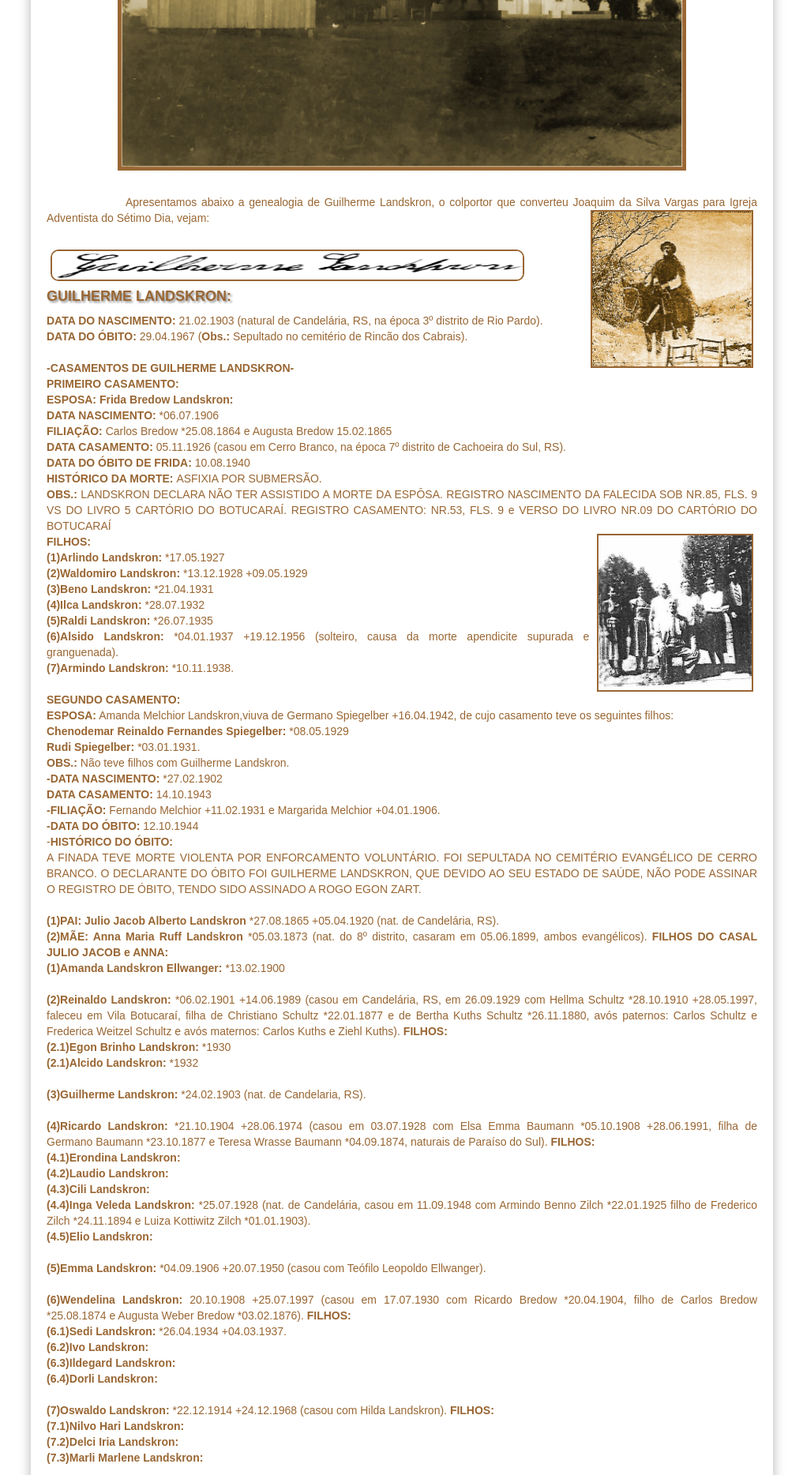
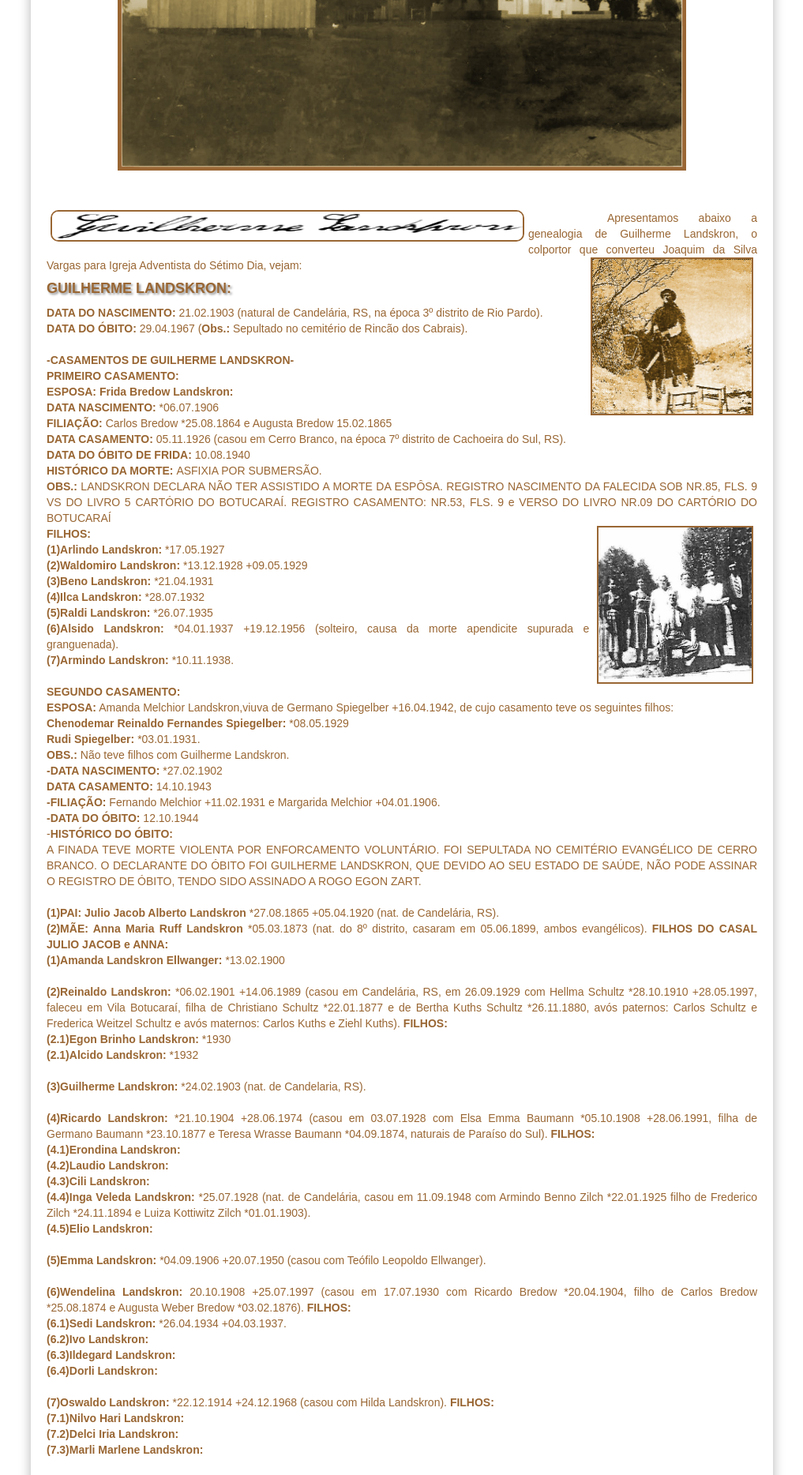
Before and after one commit to claudiovargas1955/claudiovargas1955.github.io, a Jekyll site: the page built from _pages/arvore-genealogica-de-guilherme landskron.html, in a window 1280 px wide. Shown: the part 630-2498 px from the top of the page at 79% size, without its empty margins (131-1148 px from the left). Built offline with Jekyll 4.4.1, drawn with Linux system fonts in a browser that asks for light colours; some web fonts are replaced.

Commit message:
Update arvore-genealogica-de-guilherme landskron.html

```diff
--- a/_pages/arvore-genealogica-de-guilherme landskron.html
+++ b/_pages/arvore-genealogica-de-guilherme landskron.html
@@ -88,12 +88,12 @@
 <img class="esq2" style="float:center"; src="/images/IASD-Bosque.jpg" class="img-responsive" width="770px"  height="360px" align="center" title="";/><figcaption>
 <h3>Igreja Adventista do Bosque em 1938<br></h3>
 -Escola primária </figure><br>
-
+<img class="esq1" style="float:left"; src="/images/assinatura landskron.png" width="600px"  height="40px" align="center"
+title="Assinatura de guilherme landskron-ano de 1926";/><br>
 <p><p style="text-indent:100px";/>Apresentamos abaixo a genealogia de Guilherme Landskron, o colportor que converteu Joaquim da Silva
 Vargas para Igreja Adventista do Sétimo Dia, vejam:<img class="dir" style="float:right"; src="/images/landskron.jpg" height="200px";
 title="Landskron";/>
-<img class="esq1" style="float:left"; src="/images/assinatura landskron.png" width="600px"  height="40px" align="center"
-title="Assinatura de guilherme landskron-ano de 1926";/><br>
+
 <b><h4>GUILHERME LANDSKRON:</b></h4>
 <p><b>DATA DO NASCIMENTO: </b>21.02.1903 (natural de Candelária, RS, na época 3º distrito de Rio Pardo).<br>
 <b>DATA DO ÓBITO: </b>29.04.1967 (<b>Obs.: </b>Sepultado no cemitério de Rincão dos Cabrais). <br><br>
```
